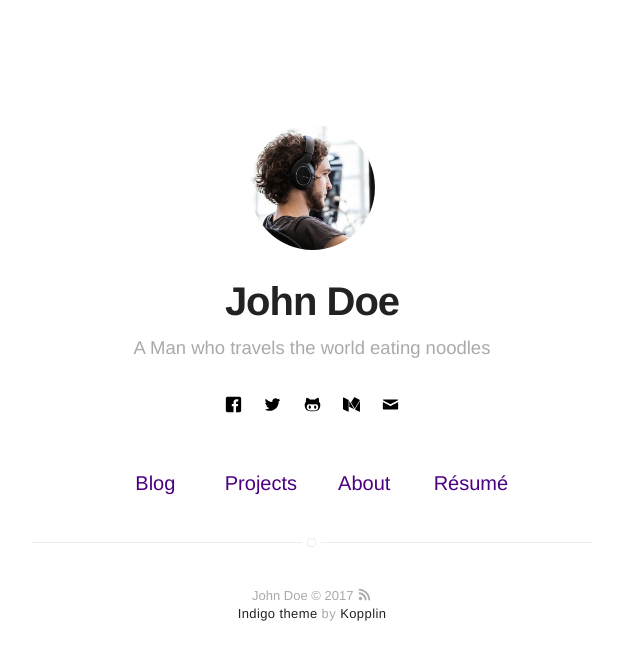
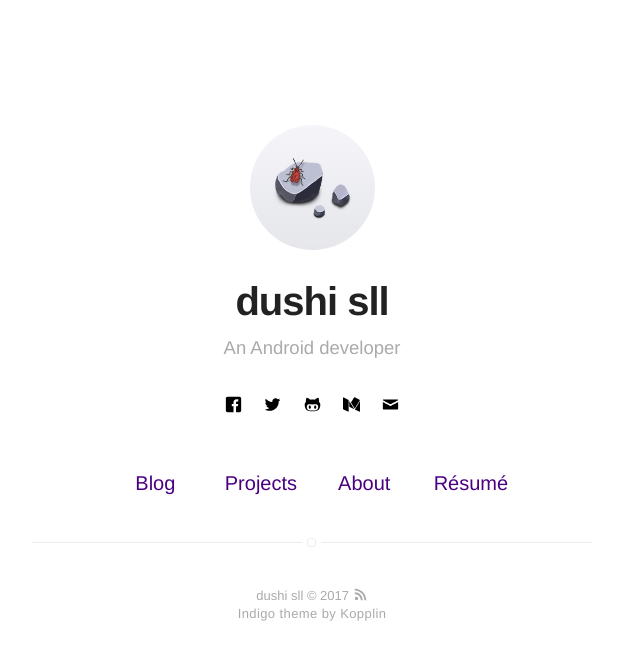
Before and after one commit to dushisll/dushisll.github.io, a Jekyll site: the page built from index.html, in a window 1280 px wide. Shown: the top 660 px of the page, without its empty margins (328-968 px from the left). Built offline with Jekyll 4.4.1, drawn with Linux system fonts in a browser that asks for light colours.

Commit message:
change one

```diff
--- a/_config.yml
+++ b/_config.yml
@@ -1,6 +1,6 @@
 # main text of home
-name: John Doe
-bio: A Man who travels the world eating noodles
+name: dushi sll
+bio: An Android developer
 
 # twitter summary info
 description: A blog about technology and stuff related
@@ -14,9 +14,9 @@ picture: assets/images/profile.jpg
 # and specify source (external or local).
 resume: true
 resume-external: true
-resume-url: https://google.com/?q=my+resume
+resume-url: https://www.baidu.com
 
-url: https://koppl.in/indigo
+url: https://dushisll.github.io
 # your url: http://USERNAME.github.io
 
 permalink: /:title/
--- a/_includes/footer.html
+++ b/_includes/footer.html
@@ -2,6 +2,6 @@
     {{ site.name }} © {{ site.time | date: '%Y' }} <a class="link" href="{{ site.url }}/feed.xml" target="_blank"><svg class="icon icon-rss"><use xlink:href="#icon-rss"></use></svg></a>
 
     <p class="extra">
-        <a class="link" href="https://github.com/sergiokopplin/indigo">Indigo theme</a> by <a class="link" href="https://github.com/sergiokopplin/indigo">Kopplin</a>
+        Indigo theme by Kopplin
     </p>
 </footer>
```
Also changed, not shown: assets/images/profile.jpg, 1 other file.
